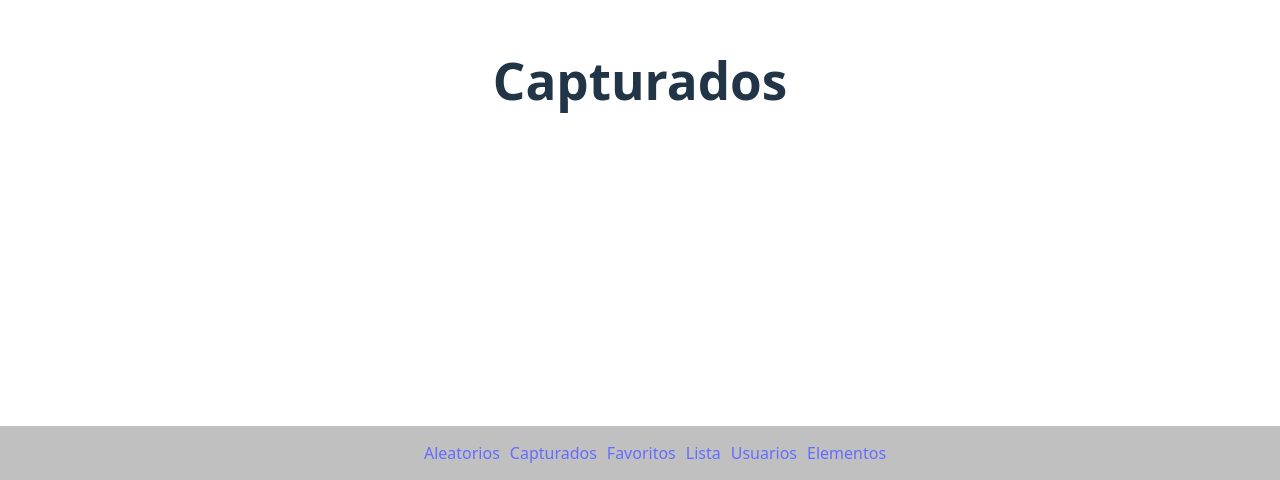
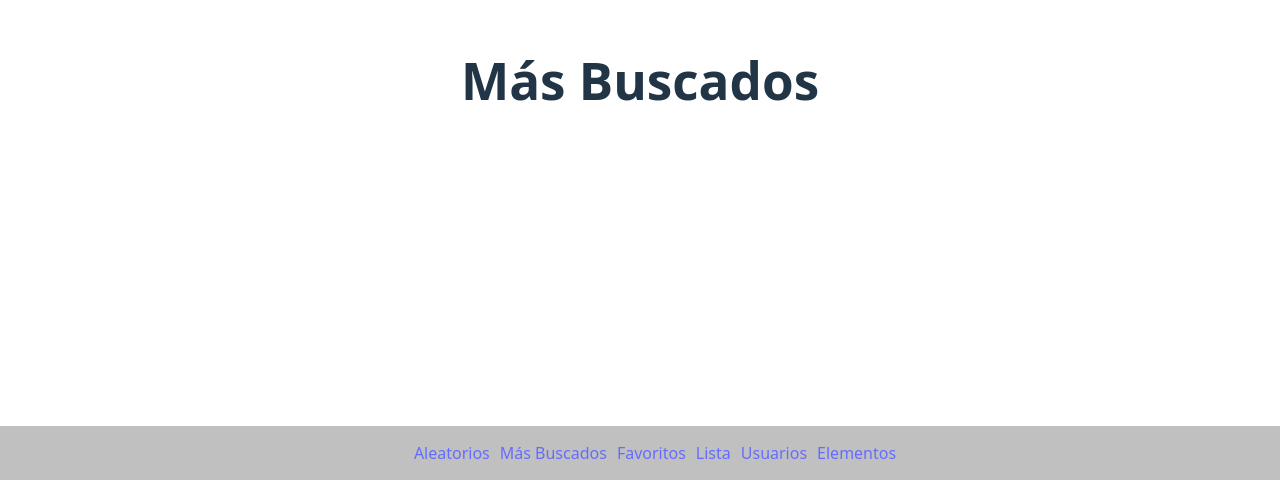
Before and after one commit to IvanSantiagoValenciaHernandezUni/fakestore-API, a React (Vite) app: page /Capturados in a window 1280 px wide. Shown: the part 320-800 px from the top of the page. Built offline with nearby package versions, Linux system fonts and the light colour scheme.

Commit message:
Cambio nombre de pestaña

```diff
--- a/src/Componentes/Capturados/index.jsx
+++ b/src/Componentes/Capturados/index.jsx
@@ -5,7 +5,7 @@ function Capturados() {
 
   return (
     <>
-    <h1>Capturados</h1>
+    <h1>Más Buscados</h1>
     </>
   )
 }
--- a/src/Componentes/Menu/index.jsx
+++ b/src/Componentes/Menu/index.jsx
@@ -8,7 +8,7 @@ function Menu() {
     return (
         <nav className="c-menu">
           <Link to="/">Aleatorios</Link>
-          <Link to="/capturados">Capturados</Link>
+          <Link to="/capturados">Más Buscados</Link>
           <Link to="/favoritos">Favoritos</Link>
           <Link to="/lista">Lista</Link>
           <Link to="/usuarios">Usuarios</Link>
```
